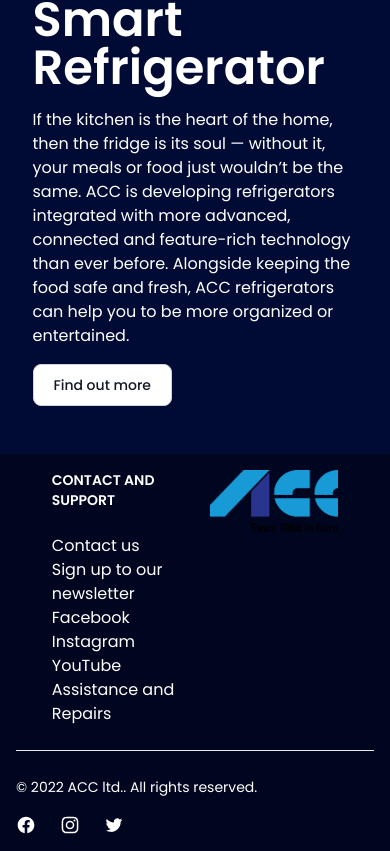
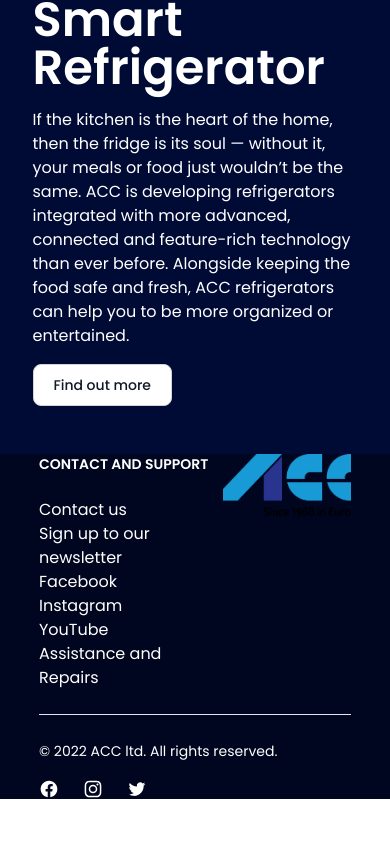
Before and after one commit to theyolostudio/acc-walton-client, a Next.js app: page / in a window 390 px wide. Shown: the part 4954-5805 px from the top of the page. After the commit the page ends 5753 px from the top, so only its background shows below. Built offline with nearby package versions, Linux system fonts and the light colour scheme.

Commit message:
footer change

```diff
--- a/components/layout/@asstes/Footer.jsx
+++ b/components/layout/@asstes/Footer.jsx
@@ -4,8 +4,9 @@
 
 const Footer = () => {
     return (
-        <footer className="p-4 bg-[#00061F] sm:p-6">
-            <div className="w-4/5 mx-auto flex justify-between">
+        <footer className="bg-[#00061F] sm:p-6">
+            <div className="w-4/5 mx-auto">
+                <div className="flex justify-between">
                     <div>
                         <h2 className="mb-6 text-sm font-semibold text-white uppercase">
                             CONTACT AND SUPPORT
@@ -56,8 +57,8 @@
                                 />
                             </div>
                         </div>
+
                     </Link>
-
                 </div>
                 <hr className="my-6 border-white-200 sm:mx-auto  lg:my-8" />
 
@@ -65,7 +66,7 @@
                     <span className="text-sm text-white sm:text-center">
                         © {new Date().getFullYear() + " "}
                         <Link href="/" className="hover:underline">
-                        ACC ltd.
+                            ACC ltd
                         </Link>
                         . All rights reserved.
                     </span>
@@ -123,6 +124,7 @@
 
                     </div>
                 </div>
+            </div>
 
 
 
```
Lines whose indentation alone changed are shown as unchanged.
